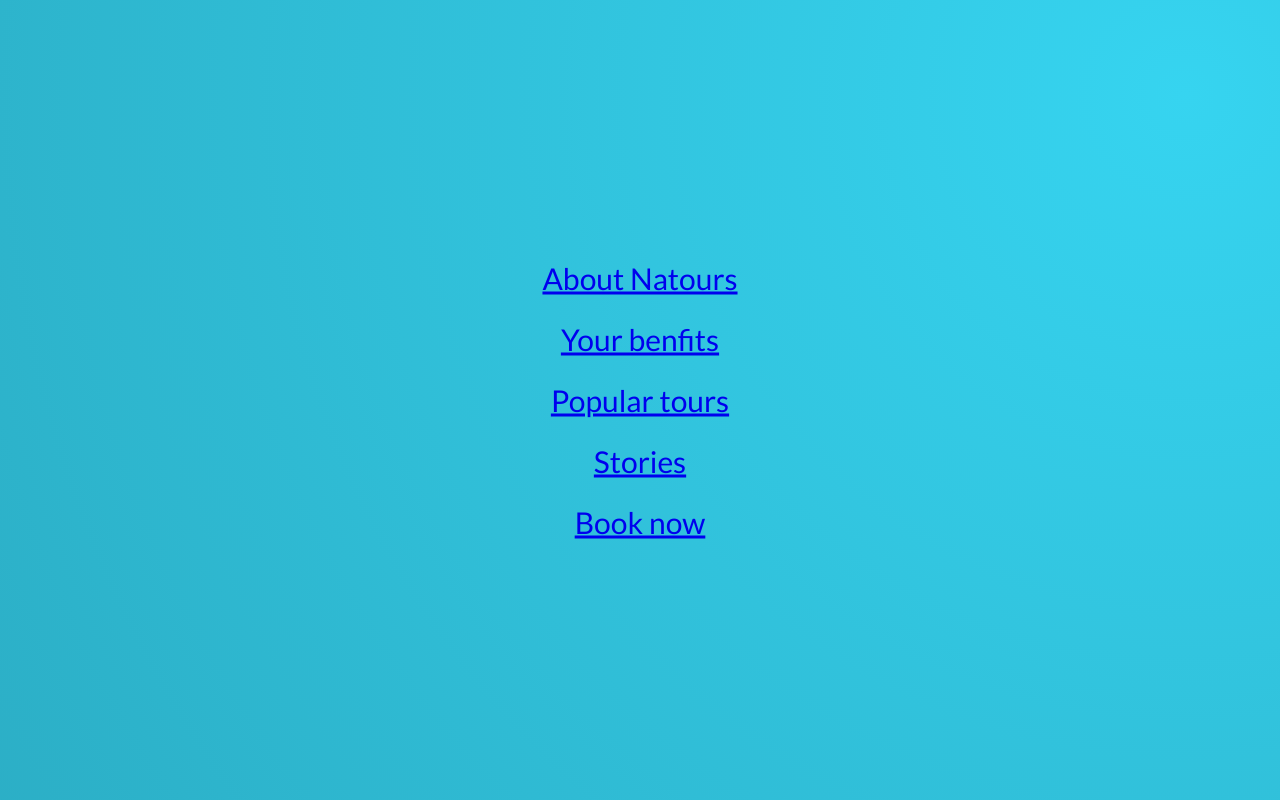
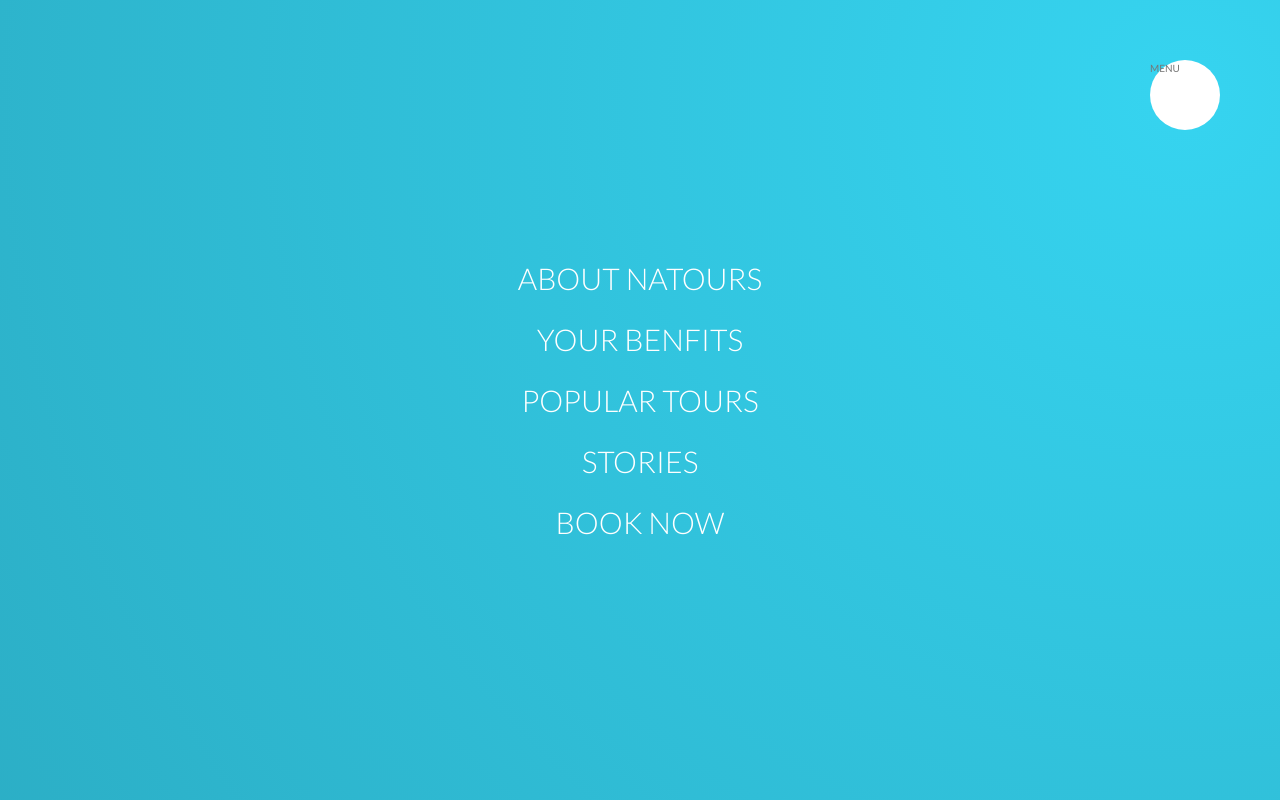
Before and after one commit to diegodulval/natours-css-demo, a website: page index.html in a window 1280 px wide. Shown: the top 800 px of the page. Drawn offline with Linux system fonts and the light colour scheme.

Commit message:
Animated navigation itens

```diff
--- a/sass/layouts/_navigation.scss
+++ b/sass/layouts/_navigation.scss
@@ -2,7 +2,16 @@
   &__checkbox {
     display: none;
   }
-
+  &__button {
+    background-color: $color-white;
+    height: 7rem;
+    width: 7rem;
+    position: fixed;
+    top: 6rem;
+    right: 6rem;
+    border-radius: 50%;
+    z-index: 2000;
+  }
   &__background {
     width: 6rem;
     height: 6rem;
@@ -37,6 +46,28 @@
     margin: 1rem;
   }
   &__link {
+    &:link,
+    &:visited {
       font-size: 3rem;
+      font-weight: 300;
+      padding: 1rem 2rem;
+      color: $color-white;
+      text-decoration: none;
+      text-transform: uppercase;
+      background-image: linear-gradient(
+        120deg,
+        transparent 0%,
+        transparent 50%,
+        $color-white 50%
+      );
+      background-size: 222%;
+      transition: all .4s
+    }
+
+    &:hover,
+    &:active{
+        background-position: 100%;
+        color: $color-primary;
+    }
   }
 }
```
Also changed, not shown: css/style.css.
